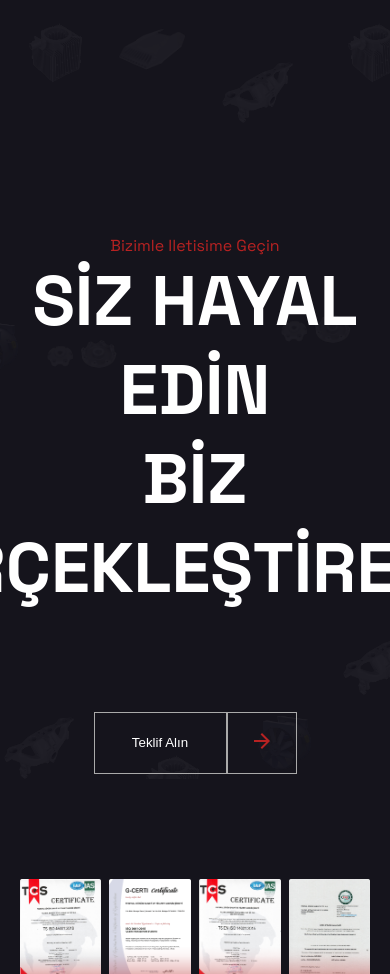
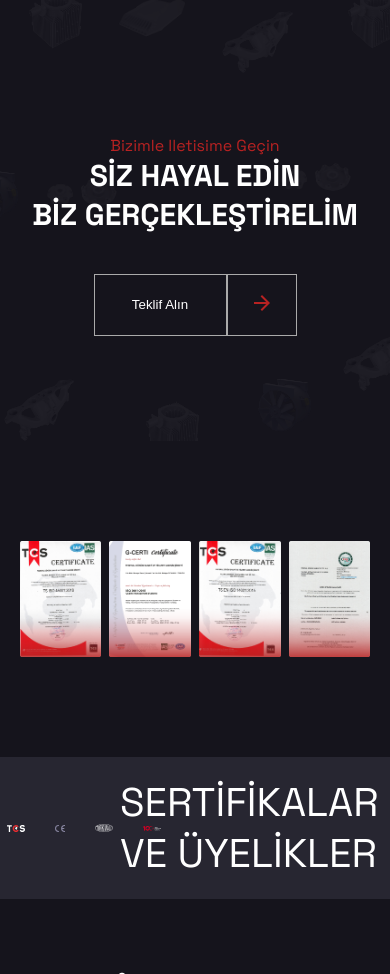
Before and after one commit to frkndrk/generaldokum, a React (Vite) app: page / in a window 390 px wide. Shown: the part 4560-5534 px from the top of the page. Built offline with nearby package versions, Linux system fonts and the light colour scheme.

Commit message:
last upload

```diff
--- a/src/components/contDoc/contDoc.scss
+++ b/src/components/contDoc/contDoc.scss
@@ -17,6 +17,18 @@
         width: 100%;
         position: relative;
         height: 100vh;
+
+        @media (max-width: 1100px) {
+            height: 90vh;
+        }
+
+        @media (max-width: 1000px) {
+            height: 80vh;
+        }
+
+        @media (max-width: 600px) {
+            height: 60vh;
+        }
 
 
         img{
@@ -77,6 +89,10 @@
             flex-direction: column;
             margin-top: 300px;
 
+            @media (max-width: 1100px) {
+                margin-top: 200px;
+            }
+
 
 
             p{
@@ -87,6 +103,22 @@
                 font-weight: 700;
                 font-size: 70px;
                 text-align: center;
+
+                @media (max-width: 1100px) {
+                    font-size: 60px;
+                }
+
+                @media (max-width: 1000px) {
+                    font-size: 50px;
+                }
+
+                @media (max-width: 600px) {
+                    font-size: 40px;
+                }
+
+                @media (max-width: 600px) {
+                    font-size: 30px;
+                }
             }
 
             .right-side{
@@ -95,6 +127,14 @@
                 align-items: center;
                 height: 62px;
                 margin-top: 100px;
+
+                @media (max-width: 1100px) {
+                    margin-top: 50px;
+                }
+
+                @media (max-width: 1000px) {
+                    margin-top: 40px;
+                }
 
                 button{
                     background-color: transparent;
```
